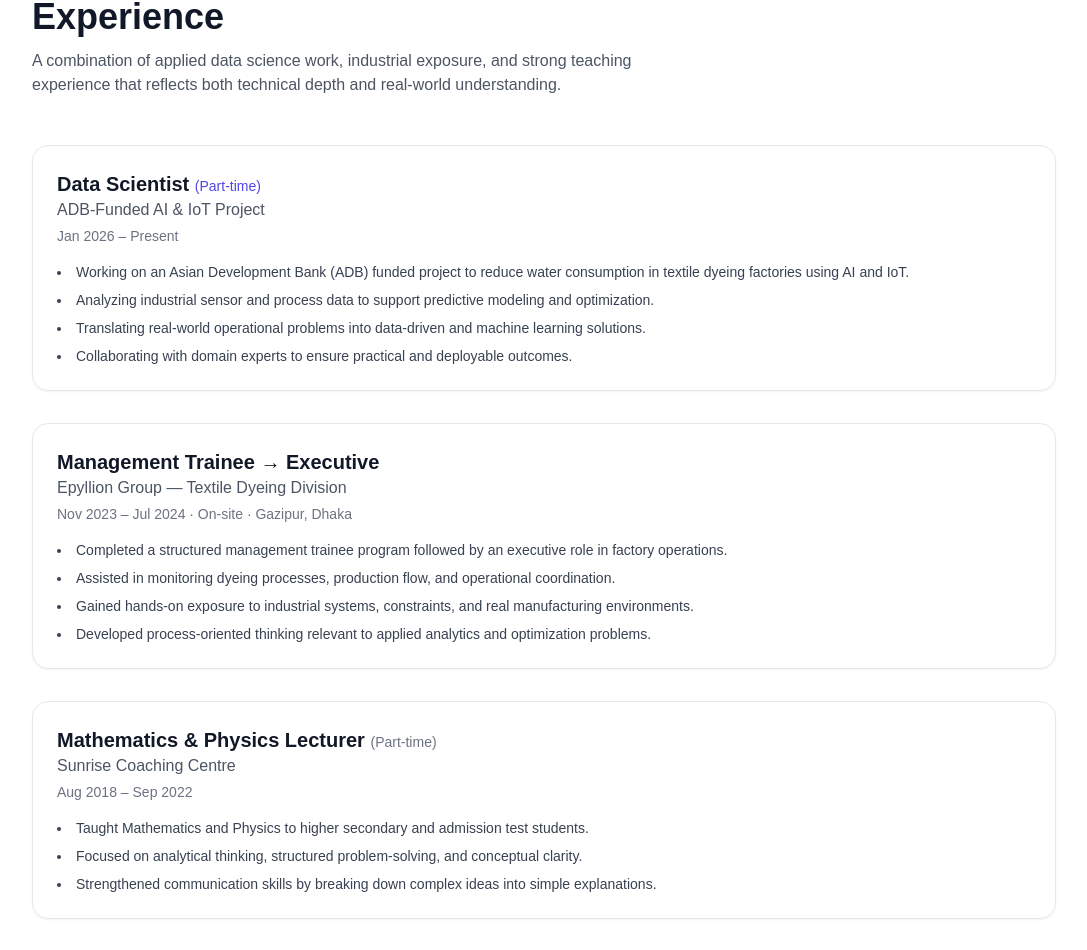
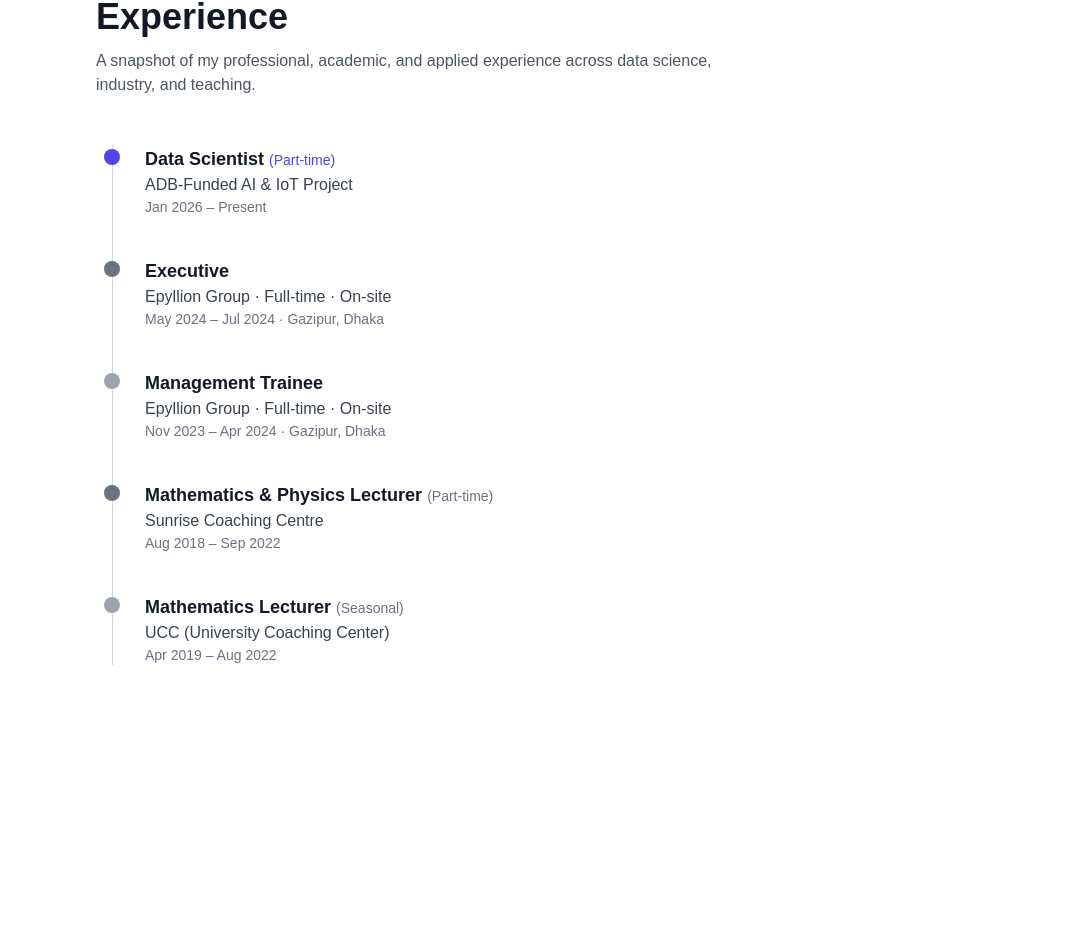
Before and after one commit to Mahir-Uddin0/portfolio_website, a Next.js app: page /experience in a window 1280 px wide. Shown: the part 131-1081 px from the top of the page, without its empty margins (96-1183 px from the left). After the commit the page ends 864 px from the top, so only its background shows below. Built offline with nearby package versions, Linux system fonts and the light colour scheme.

Commit message:
remove job descriptions in experience section

```diff
--- a/pages/experience.js
+++ b/pages/experience.js
@@ -1,126 +1,94 @@
 export default function Experience() {
   return (
     <main className="min-h-screen px-6 md:px-12 py-16 bg-white dark:bg-gray-900">
-      <section className="max-w-5xl mx-auto space-y-12">
+      <section className="max-w-4xl mx-auto">
 
-        {/* Page Heading */}
-        <div className="text-center md:text-left">
+        {/* Header */}
+        <div className="mb-12">
           <h1 className="text-4xl font-bold text-gray-900 dark:text-white">
             Experience
           </h1>
           <p className="mt-3 text-gray-600 dark:text-gray-400 max-w-2xl">
-            A combination of applied data science work, industrial exposure, and strong teaching experience that
-            reflects both technical depth and real-world understanding.
+            A snapshot of my professional, academic, and applied experience across data science,
+            industry, and teaching.
           </p>
         </div>
 
-        {/* Experience Cards */}
-        <div className="space-y-8">
+        {/* Timeline */}
+        <div className="relative border-l border-gray-300 dark:border-gray-700 ml-4 space-y-10">
 
           {/* ADB Project */}
-          <div className="rounded-2xl border border-gray-200 dark:border-gray-700 p-6 shadow-sm hover:shadow-md transition">
-            <h2 className="text-xl font-semibold text-gray-900 dark:text-white">
+          <div className="relative pl-8">
+            <span className="absolute -left-[9px] top-1 w-4 h-4 rounded-full bg-indigo-600"></span>
+
+            <h2 className="text-lg font-semibold text-gray-900 dark:text-white">
               Data Scientist <span className="text-sm font-medium text-indigo-600 dark:text-indigo-400">(Part-time)</span>
             </h2>
-            <p className="text-gray-600 dark:text-gray-400">
+            <p className="text-gray-700 dark:text-gray-300">
               ADB-Funded AI & IoT Project
             </p>
-            <p className="text-sm text-gray-500 dark:text-gray-500 mt-1">
+            <p className="text-sm text-gray-500 dark:text-gray-500">
               Jan 2026 – Present
             </p>
-
-            <ul className="mt-4 list-disc list-inside space-y-2 text-gray-700 dark:text-gray-300 text-sm">
-              <li>
-                Working on an Asian Development Bank (ADB) funded project to reduce water consumption in textile dyeing factories using AI and IoT.
-              </li>
-              <li>
-                Analyzing industrial sensor and process data to support predictive modeling and optimization.
-              </li>
-              <li>
-                Translating real-world operational problems into data-driven and machine learning solutions.
-              </li>
-              <li>
-                Collaborating with domain experts to ensure practical and deployable outcomes.
-              </li>
-            </ul>
           </div>
 
           {/* Epyllion Group */}
-          <div className="rounded-2xl border border-gray-200 dark:border-gray-700 p-6 shadow-sm hover:shadow-md transition">
-            <h2 className="text-xl font-semibold text-gray-900 dark:text-white">
-              Management Trainee → Executive
+          <div className="relative pl-8">
+            <span className="absolute -left-[9px] top-1 w-4 h-4 rounded-full bg-gray-500"></span>
+
+            <h2 className="text-lg font-semibold text-gray-900 dark:text-white">
+              Executive
             </h2>
-            <p className="text-gray-600 dark:text-gray-400">
-              Epyllion Group — Textile Dyeing Division
+            <p className="text-gray-700 dark:text-gray-300">
+              Epyllion Group · Full-time · On-site
             </p>
-            <p className="text-sm text-gray-500 dark:text-gray-500 mt-1">
-              Nov 2023 – Jul 2024 · On-site · Gazipur, Dhaka
+            <p className="text-sm text-gray-500 dark:text-gray-500">
+              May 2024 – Jul 2024 · Gazipur, Dhaka
             </p>
-
-            <ul className="mt-4 list-disc list-inside space-y-2 text-gray-700 dark:text-gray-300 text-sm">
-              <li>
-                Completed a structured management trainee program followed by an executive role in factory operations.
-              </li>
-              <li>
-                Assisted in monitoring dyeing processes, production flow, and operational coordination.
-              </li>
-              <li>
-                Gained hands-on exposure to industrial systems, constraints, and real manufacturing environments.
-              </li>
-              <li>
-                Developed process-oriented thinking relevant to applied analytics and optimization problems.
-              </li>
-            </ul>
           </div>
 
-          {/* Sunrise Coaching Centre */}
-          <div className="rounded-2xl border border-gray-200 dark:border-gray-700 p-6 shadow-sm hover:shadow-md transition">
-            <h2 className="text-xl font-semibold text-gray-900 dark:text-white">
+          <div className="relative pl-8">
+            <span className="absolute -left-[9px] top-1 w-4 h-4 rounded-full bg-gray-400"></span>
+
+            <h2 className="text-lg font-semibold text-gray-900 dark:text-white">
+              Management Trainee
+            </h2>
+            <p className="text-gray-700 dark:text-gray-300">
+              Epyllion Group · Full-time · On-site
+            </p>
+            <p className="text-sm text-gray-500 dark:text-gray-500">
+              Nov 2023 – Apr 2024 · Gazipur, Dhaka
+            </p>
+          </div>
+
+          {/* Sunrise Coaching */}
+          <div className="relative pl-8">
+            <span className="absolute -left-[9px] top-1 w-4 h-4 rounded-full bg-gray-500"></span>
+
+            <h2 className="text-lg font-semibold text-gray-900 dark:text-white">
               Mathematics & Physics Lecturer <span className="text-sm font-medium text-gray-500">(Part-time)</span>
             </h2>
-            <p className="text-gray-600 dark:text-gray-400">
+            <p className="text-gray-700 dark:text-gray-300">
               Sunrise Coaching Centre
             </p>
-            <p className="text-sm text-gray-500 dark:text-gray-500 mt-1">
+            <p className="text-sm text-gray-500 dark:text-gray-500">
               Aug 2018 – Sep 2022
             </p>
-
-            <ul className="mt-4 list-disc list-inside space-y-2 text-gray-700 dark:text-gray-300 text-sm">
-              <li>
-                Taught Mathematics and Physics to higher secondary and admission test students.
-              </li>
-              <li>
-                Focused on analytical thinking, structured problem-solving, and conceptual clarity.
-              </li>
-              <li>
-                Strengthened communication skills by breaking down complex ideas into simple explanations.
-              </li>
-            </ul>
           </div>
 
           {/* UCC */}
-          <div className="rounded-2xl border border-gray-200 dark:border-gray-700 p-6 shadow-sm hover:shadow-md transition">
-            <h2 className="text-xl font-semibold text-gray-900 dark:text-white">
+          <div className="relative pl-8">
+            <span className="absolute -left-[9px] top-1 w-4 h-4 rounded-full bg-gray-400"></span>
+
+            <h2 className="text-lg font-semibold text-gray-900 dark:text-white">
               Mathematics Lecturer <span className="text-sm font-medium text-gray-500">(Seasonal)</span>
             </h2>
-            <p className="text-gray-600 dark:text-gray-400">
+            <p className="text-gray-700 dark:text-gray-300">
               UCC (University Coaching Center)
             </p>
-            <p className="text-sm text-gray-500 dark:text-gray-500 mt-1">
+            <p className="text-sm text-gray-500 dark:text-gray-500">
               Apr 2019 – Aug 2022
             </p>
-
-            <ul className="mt-4 list-disc list-inside space-y-2 text-gray-700 dark:text-gray-300 text-sm">
-              <li>
-                Delivered Mathematics lectures for university admission candidates.
-              </li>
-              <li>
-                Helped students develop strong logical reasoning and exam-focused problem-solving skills.
-              </li>
-              <li>
-                Built discipline, consistency, and mentorship ability over multiple academic cycles.
-              </li>
-            </ul>
           </div>
 
         </div>
```
